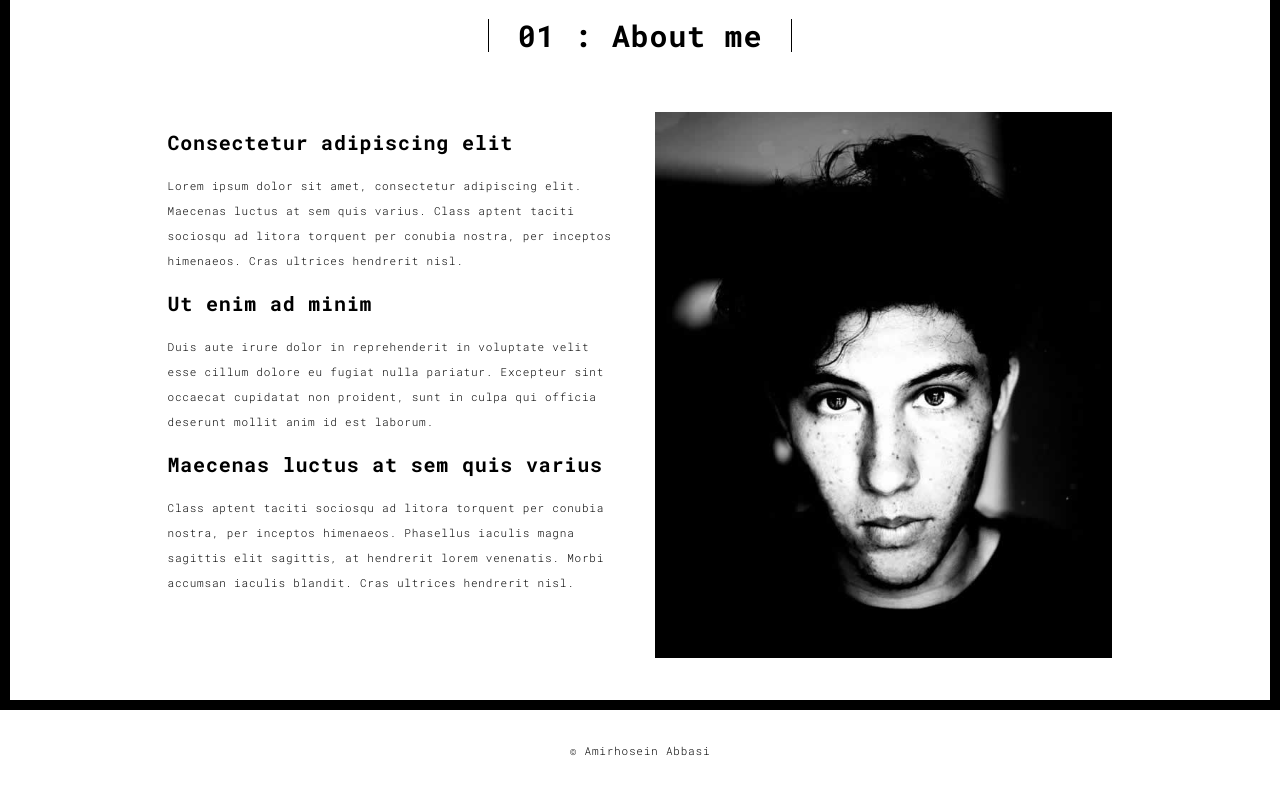
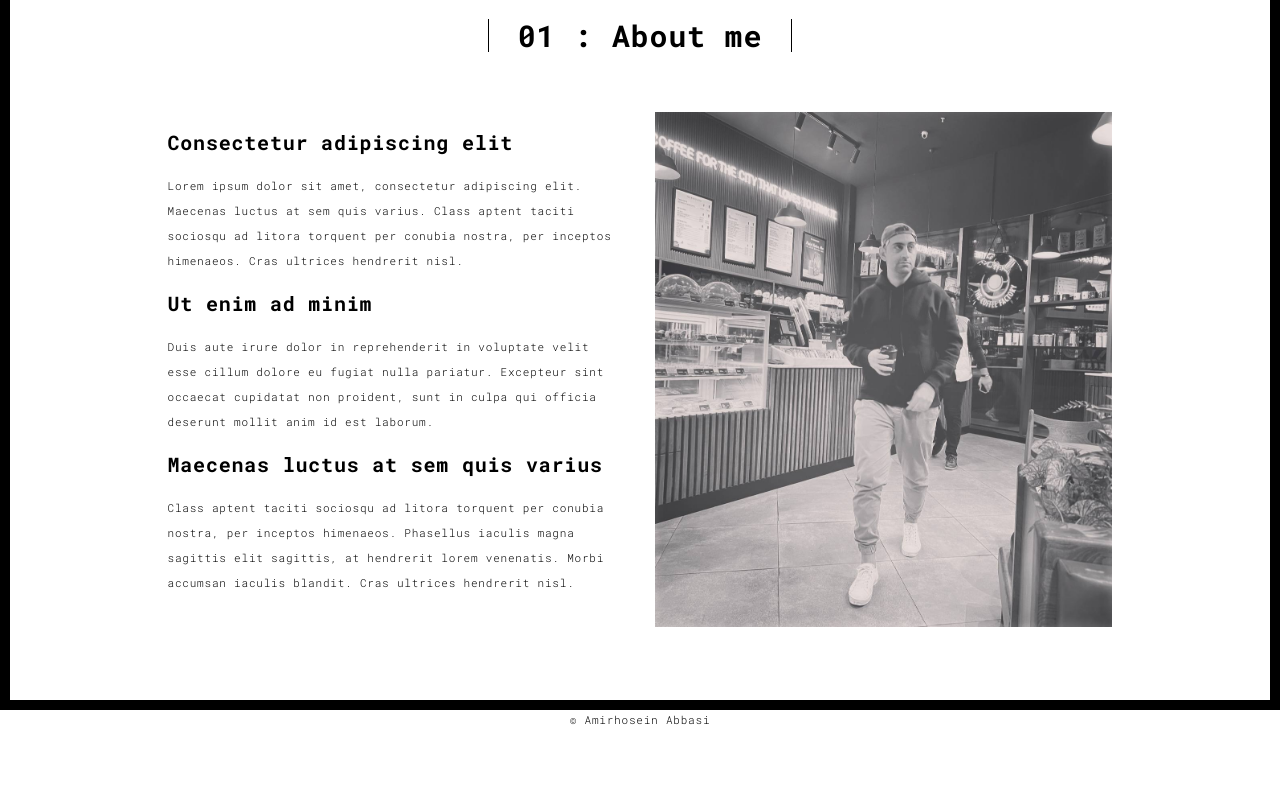
Before and after one commit to amirhosein-abbasi/myself, a Django app: page /about in a window 1280 px wide. Shown: the part 90-878 px from the top of the page. After the commit the page ends 815 px from the top, so only its background shows below. Run offline with Django 3.2, Linux system fonts and the light colour scheme; some libraries are stand-ins or nearby versions.

Commit message:
new static

```diff
--- a/templates/about.html
+++ b/templates/about.html
@@ -75,7 +75,7 @@
                   Class aptent taciti sociosqu ad litora torquent per conubia nostra, per inceptos himenaeos. Phasellus iaculis magna sagittis elit sagittis, at hendrerit lorem venenatis. Morbi accumsan iaculis blandit. Cras ultrices hendrerit nisl.</p>
                 </div>
                 <div class="col-xs-12 col-md-6">
-                  <img src="{% static 'assets/images/profil.jpg' %}" class="img-responsive" alt="">
+                  <img src="{% static 'assets/images/me.jpg' %}" class="img-responsive" alt="sdsd">
                 </div>
               </div>
             </div>
```
Also changed, not shown: templates/works.html (+0 -12 lines).
